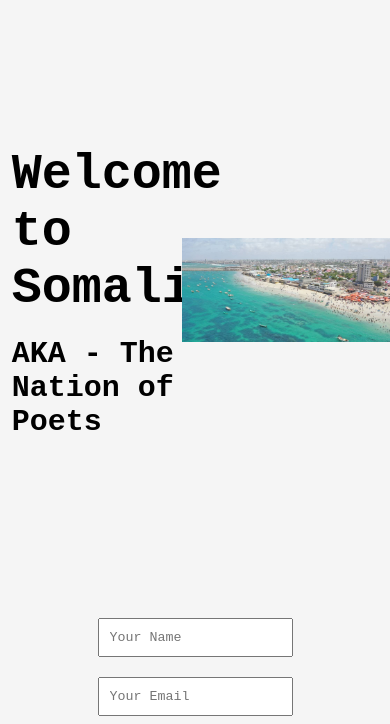
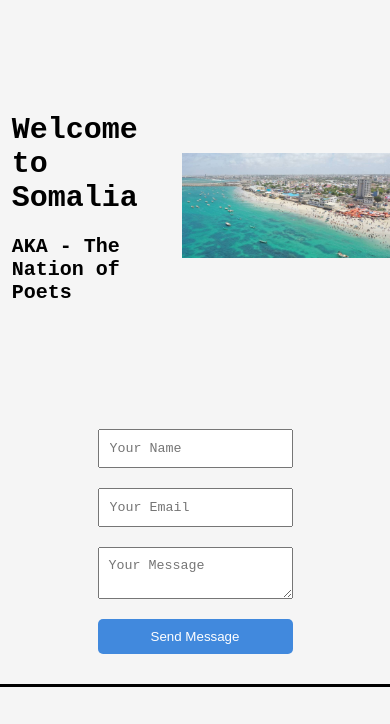
Before and after one commit to EliteSamurai/website-assignment, a plain HTML site: page index.html in a window 390 px wide. Shown: the part 103-827 px from the top of the page. Drawn offline with Linux system fonts and the light colour scheme.

Commit message:
made it more responsive for mobile

```diff
--- a/style.css
+++ b/style.css
@@ -158,6 +158,14 @@ form button {
     .gallery-image {
         width: 45%;
     }
+
+    .hero-text h1 {
+        font-size: 40px;
+    }
+
+    .hero-text h2 {
+        font-size: 25px;
+    }
 }
 
 @media (max-width: 568px) {
@@ -168,4 +176,25 @@ form button {
     .gallery-image {
         width: 100%;
     }
+
+    .hero-text h1 {
+        font-size: 30px;
+    }
+
+    .hero-text h2 {
+        font-size: 20px;
+    }
+
+    .hero {
+        height: 50vh;
+    }
+
+    form {
+        margin: 0 0 20px 0;
+    }
+
+    .about {
+        font-size: 15px;
+        margin-top: 20px;
+    }
 }
```
